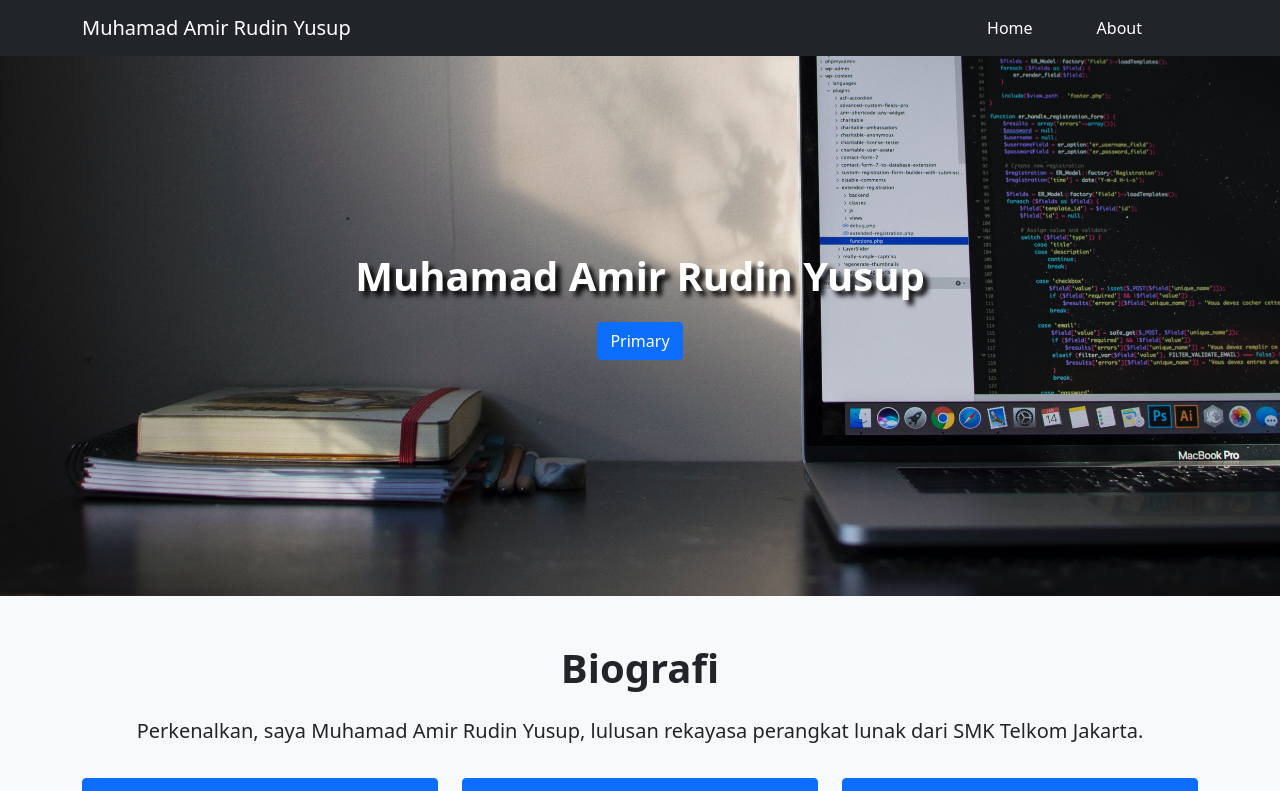
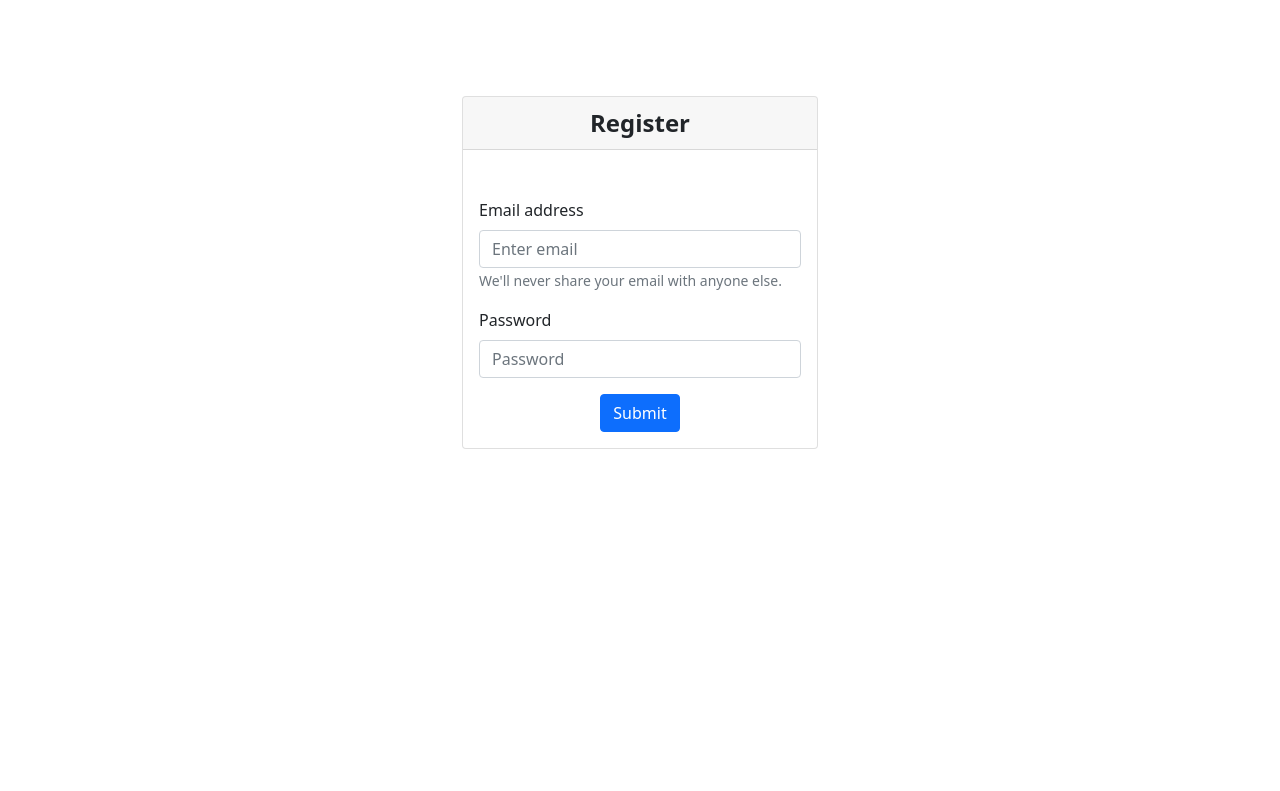
Before and after one commit to Mirryusuf/emyr-reactjs, a React (Create React App) app: page / in a window 1280 px wide. Shown: the top 791 px of the page. Built offline with nearby package versions, Linux system fonts and the light colour scheme.

Commit message:
form validation

```diff
--- a/package.json
+++ b/package.json
@@ -11,6 +11,7 @@
     "react-bootstrap": "^2.0.0-rc.0",
     "react-dom": "^17.0.2",
     "react-scripts": "4.0.3",
+    "validatorjs": "^3.22.1",
     "web-vitals": "^1.1.2"
   },
   "scripts": {
--- a/src/App.js
+++ b/src/App.js
@@ -1,9 +1,9 @@
-import Style from "./Materi/Styling";
+import Form from "./Materi/FormValidation";
 
 function App() {
   return (
     <div className="App">
-     <Style />
+     <Form />
     </div>
   );
 }
--- /dev/null
+++ b/src/Materi/FormValidation/Form/index.jsx
@@ -0,0 +1,133 @@
+import React from "react";
+import 'bootstrap/dist/css/bootstrap.min.css';
+import { Alert, Card, Container, Row, Col, Form, Button } from "react-bootstrap";
+// import * as Validator from 'validatorjs';
+
+const ShowErrors = ({errors}) => {
+    return(
+        <ul className="mt-3 mx-5 text-danger">
+            {
+                errors.map((error, i) => <li key={i}>{error}</li>)
+            }
+        </ul>
+    )
+}
+
+export default class FormValidation extends React.Component{
+    state = {
+        email: '',
+        password: '',
+        errors: []
+    }
+    handleSubmit = (e) => {
+        e.preventDefault();
+        const {email, password} = this.state;
+
+        let message = [];
+        if(email.length === 0){
+            message = [...message, 'Email tidak boleh kosong'];
+        }
+        if(password.length === 0){
+            message = [...message, 'Password tidak boleh kosong'];
+        }
+        const re = /^(([^<>()[\]\\.,;:\s@"]+(\.[^<>()[\]\\.,;:\s@"]+)*)|(".+"))@((\[[0-9]{1,3}\.[0-9]{1,3}\.[0-9]{1,3}\.[0-9]{1,3}\])|(([a-zA-Z\-0-9]+\.)+[a-zA-Z]{2,}))$/;
+        if(!re.test(String(email).toLowerCase())){
+            message = [...message, 'Email tidak valid'];
+        }
+        if(password.length < 8){
+            message = [...message, 'Password harus 8 karakter'];
+        }
+        if(message.length > 0){
+            this.setState({
+                errors: message
+            });
+        }else{
+            alert(`
+            email: ${this.state.email}
+            password: ${this.state.password}
+            `);
+            this.setState({
+            email: '',
+            password: '',
+            errors: []
+            })
+        }
+
+        // let data = { email, password };
+
+        // let rules = {
+        //     email: 'required|email',
+        //     password: 'min:8|required'
+        // };
+
+        // let validation = new Validator(data, rules);
+        // validation.passes();
+
+
+        // alert(`
+        // email: ${this.state.email}
+        // password: ${this.state.password}
+        // `);
+        // this.setState({
+        //     email: '',
+        //     password: ''
+        // })
+        // this.setState({
+        //     errors: [
+        //         ...validation.errors.get('email'),
+        //         ...validation.errors.get('password')
+        //     ]
+        // })
+    }
+    render(){
+        return(
+            <Container className="mt-5">
+                <Row className="justify-content-center">
+                    <Col lg={4}>
+                        <Card className="mt-5">
+                            <Card.Header className="fw-bold text-center fs-4">Register</Card.Header>
+                            {
+                                this.state.errors && <ShowErrors errors={this.state.errors} />
+                            }
+                            <Card.Body>
+                                <Form onSubmit={this.handleSubmit}>
+                                    <Form.Group className="mb-3" controlId="formBasicEmail">
+                                        <Form.Label>Email address</Form.Label>
+                                        <Form.Control
+                                            name="email"
+                                            type="email"
+                                            placeholder="Enter email"
+                                            onChange={ e => this.setState({email: e.target.value})}
+                                            value={this.state.email}
+                                        />
+                                        <Form.Text className="text-muted">
+                                        We'll never share your email with anyone else.
+                                        </Form.Text>
+                                    </Form.Group>
+
+                                    <Form.Group className="mb-3" controlId="formBasicPassword">
+                                        <Form.Label>Password</Form.Label>
+                                        <Form.Control
+                                            name="password"
+                                            type="password"
+                                            placeholder="Password"
+                                            onChange={ e => this.setState({password: e.target.value})}
+                                            value={this.state.password}
+                                        />
+                                    </Form.Group>
+
+                                    <center>
+                                        <Button variant="primary" type="submit">
+                                            Submit
+                                        </Button>
+                                    </center>
+                                </Form>
+                            </Card.Body>
+                        </Card>
+                    </Col>
+                </Row>
+            </Container>
+
+        )
+    }
+}
--- /dev/null
+++ b/src/Materi/FormValidation/index.jsx
@@ -0,0 +1,12 @@
+import React from "react";
+import FormValidation from "./Form";
+
+
+export default class Form extends React.Component{
+    render(){
+        return(
+            <FormValidation />
+        )
+
+    }
+}
```
Also changed, not shown: 1 other file (tests, documents, lock files or other folders).
